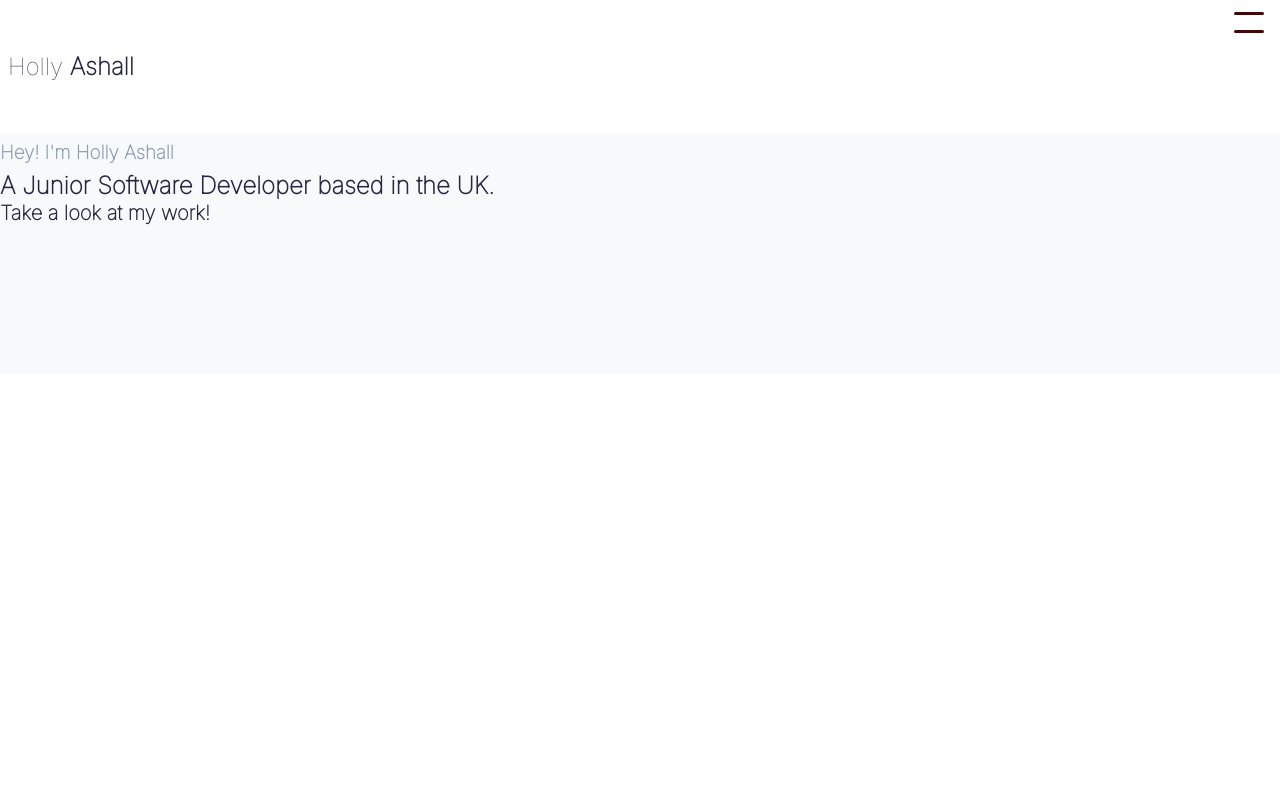
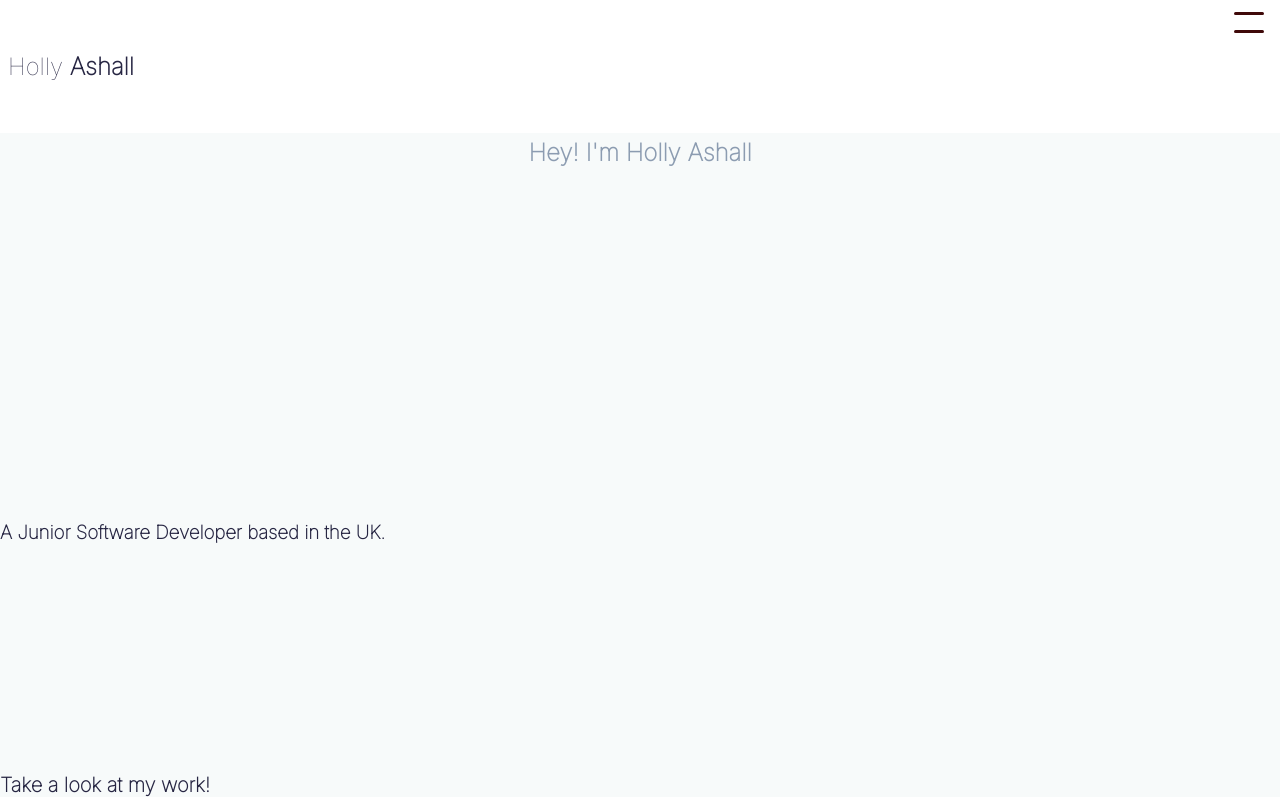
Before and after one commit to hollyashall/portfolio, a plain HTML site: page index.html in a window 1280 px wide. Shown: the top 797 px of the page. Drawn offline with Linux system fonts and the light colour scheme; a web font is replaced by a local one.

Commit message:
changing height of top section

```diff
--- a/_First-section.scss
+++ b/_First-section.scss
@@ -2,15 +2,17 @@
 
 .First-section{
   width: 100%;
-  height: 15rem;
-  left: 16px;
-  top: 79px;
+  height: 100%;
+
   background:  #F7FAFA;
   font-family: 'Inter', sans-serif;
   grid-row-start: 2;
-  grid-row-end: 5;
+  grid-row-end: 7;
   grid-column-start:1 ;
   grid-column-end: 5;
+  display: flex;
+  flex-direction: column;
+
 
 
 }
@@ -21,10 +23,14 @@ font-family: 'Inter';
 font-style: normal;
 line-height: 39px;
 font-weight: 600;
-display: flex;
+// display: flex;
 align-items: center;
 text-align: center;
 color: #8C9CB1;
+height:10rem;
+// padding: 10%;
+size: 10rem;
+
 
 }
 
@@ -39,6 +45,8 @@ display: flex;
 align-items: center;
 text-align: center;
 color: #272643;
+height: 30rem;
+size: 10rem;
 
 }
 
--- a/index.html
+++ b/index.html
@@ -39,13 +39,13 @@
         </div>
       </nav>
       <main class="First-section">
-        <div >
-          <h3 class="First-section__Title">Hey! I'm Holly Ashall</h3>
-          <h1 class="First-section__big-heading">
+        <!-- <div > -->
+          <h1 class="First-section__Title">Hey! I'm Holly Ashall</h1>
+          <h3 class="First-section__big-heading">
             A Junior Software Developer based in the UK.
-          </h1>
+          </h3>
           <p class="First-section__Sub-heading">Take a look at my work!</p>
-        </div>
+        <!-- </div> -->
       </main>
     </section>
   <section class="main-section">
@@ -103,6 +103,9 @@
 
     <div class="my-projects"></div>
     <h2>My Projects</h2>
+    <div class="my-projects__specific" ></div>
+    <div class="my-projects__specific" ></div>
+    <div class="my-projects__specific" ></div>
 
   </section>
 </main>
@@ -112,7 +115,7 @@
 
     <div class="about-me">
       <h3>About Me</h3>
-      <img src="./images/IMG_3121.jpeg" alt="">
+      <!-- <img src="./images/IMG_3121.jpeg" alt=""> -->
 
       <p>
         Nulla ac praesent tempor, orci sit nunc eget. Aliquam urna nunc, viverra
```
Also changed, not shown: style.css, 1 other file.
